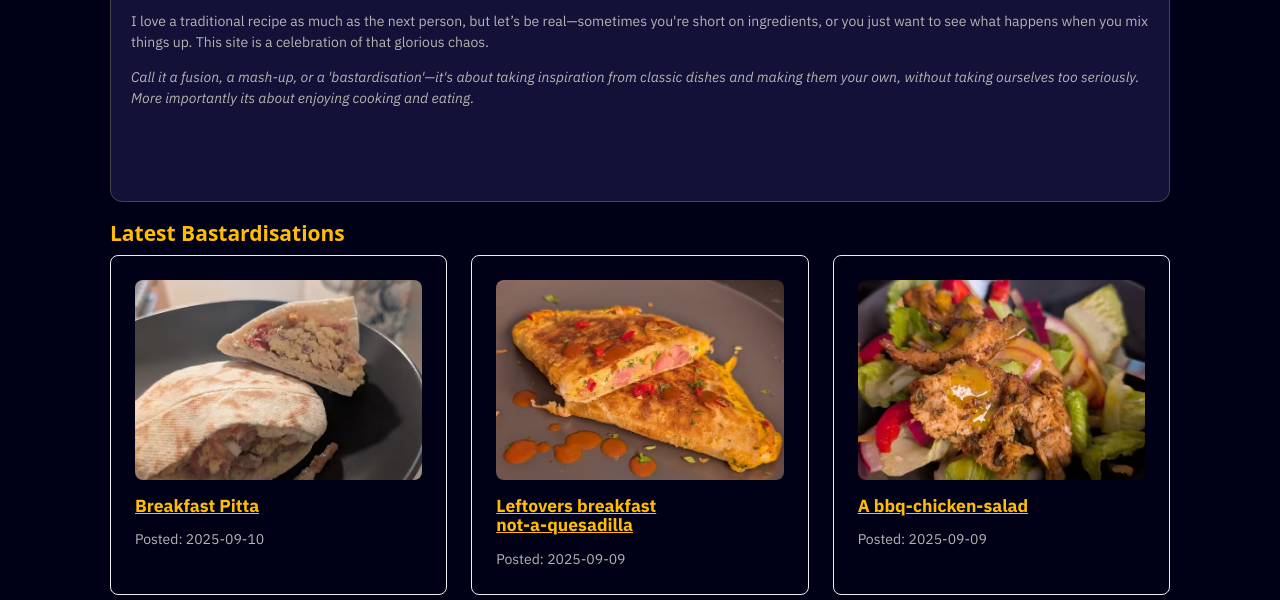
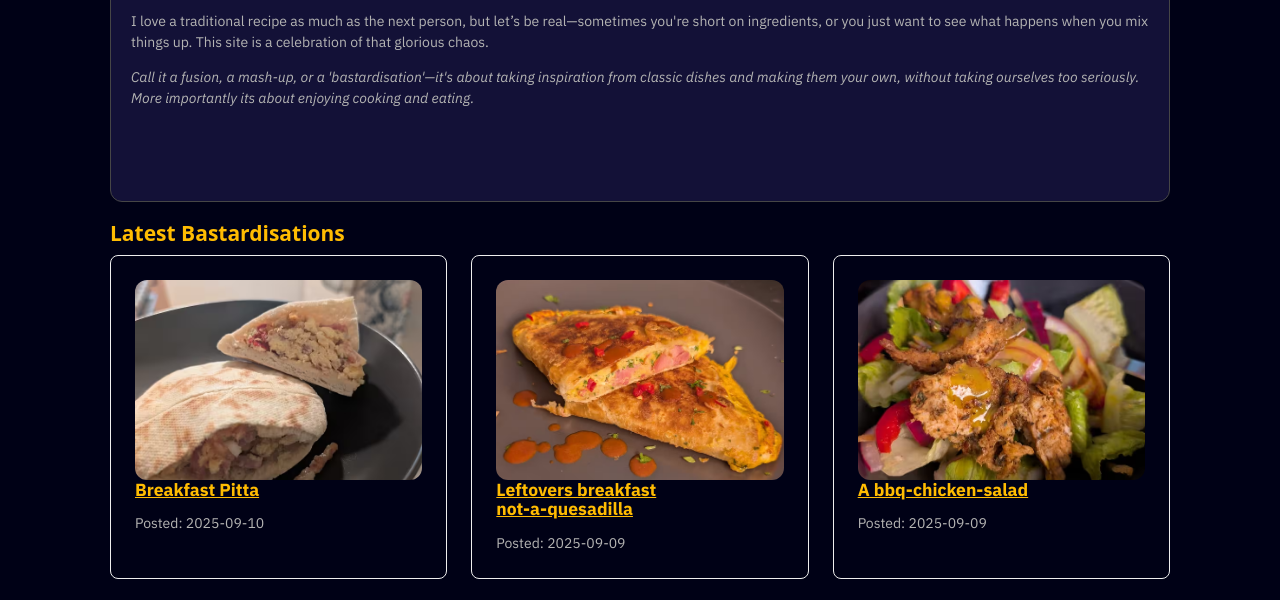
Before and after one commit to nerraf-dev/bastardised-food, an Eleventy site: page src/index.njk in a window 1280 px wide. Shown: the part 178-778 px from the top of the page. Built offline with nearby package versions, Linux system fonts and the light colour scheme; Eleventy itself is replaced by a stand-in of ours; files that its build step writes are made by us from their sources; a web font is replaced by a local one.

Commit message:
fix: Update image attributes for better accessibility and styling

```diff
--- a/src/index.njk
+++ b/src/index.njk
@@ -19,7 +19,7 @@ heroOutro: "Call it a fusion, a mash-up, or a 'bastardisation'—it's about taki
                     <picture>
                         <source srcset="{{ post.data.cover_image | replace('.jpg', '.avif') }}" type="image/avif">
                         <source srcset="{{ post.data.cover_image | replace('.jpg', '.webp') }}" type="image/webp">
-                        <img src="{{ post.data.cover_image or 'https://picsum.photos/id/63/400' }}" alt="{{ post.data.title }}">
+                        <img src="{{ post.data.cover_image or 'https://picsum.photos/id/63/400' }}" alt="{{ post.data.title }}" width="445" height="200">
                     </picture>
                 </a>
                 <h3><a href="{{ post.url }}">{{ post.data.title }}</a></h3>
--- a/src/styles/style.css
+++ b/src/styles/style.css
@@ -287,17 +287,12 @@ header h1 {
 }
 
 .post-card img {
-  border-radius: 8px;
-  margin-bottom: 1rem;
+  width: 100%;
+  height: 200px;
   object-fit: cover;
-  width: 100%;
-  /* max-width: 100%; */
-  max-height: 200px;
-  /* height: 100%; */
-
+  border-radius: 12px;
+  display: block;
 }
-
-
 
 details {
   background-color: var(--bg-colour);
```
